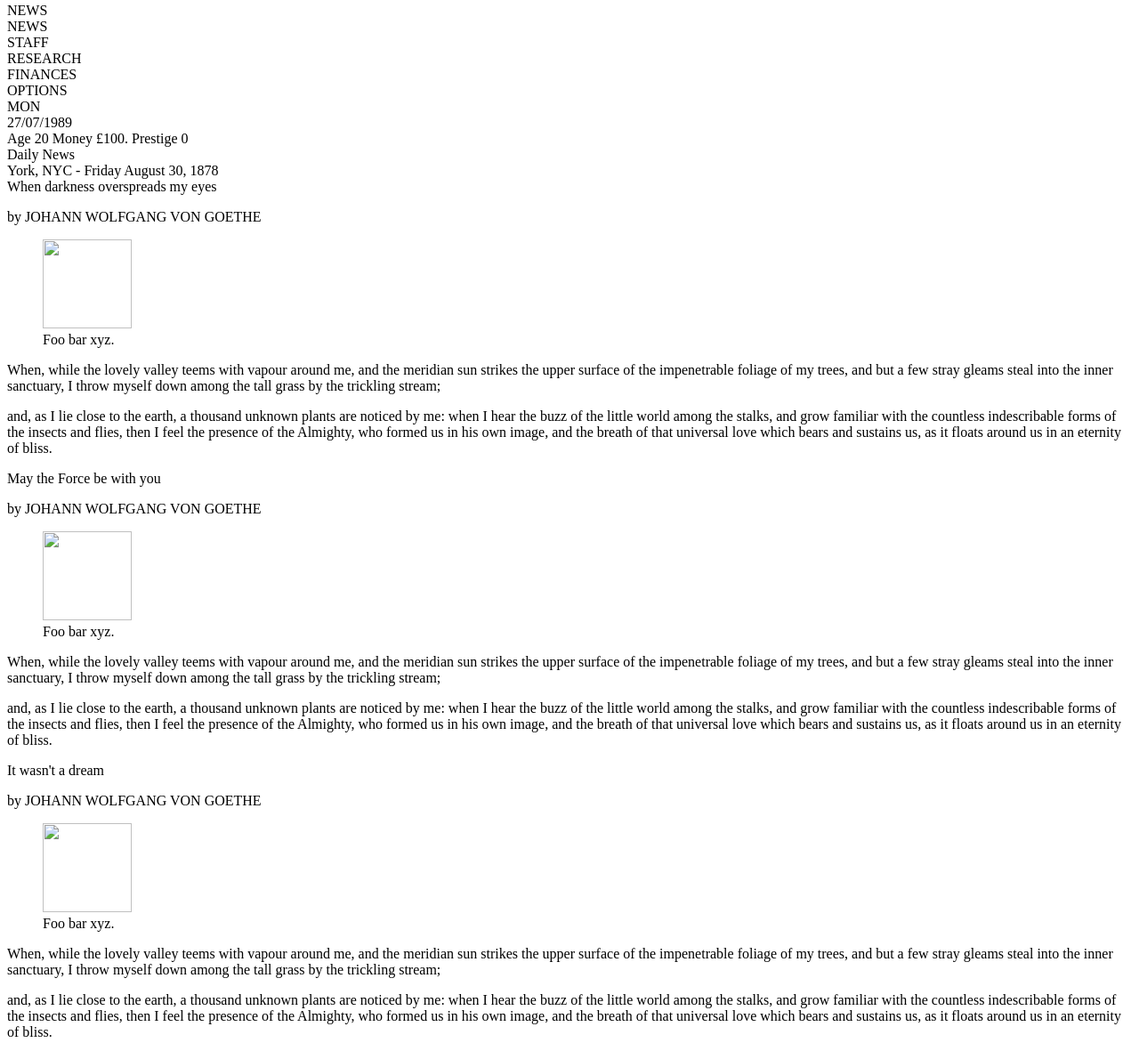
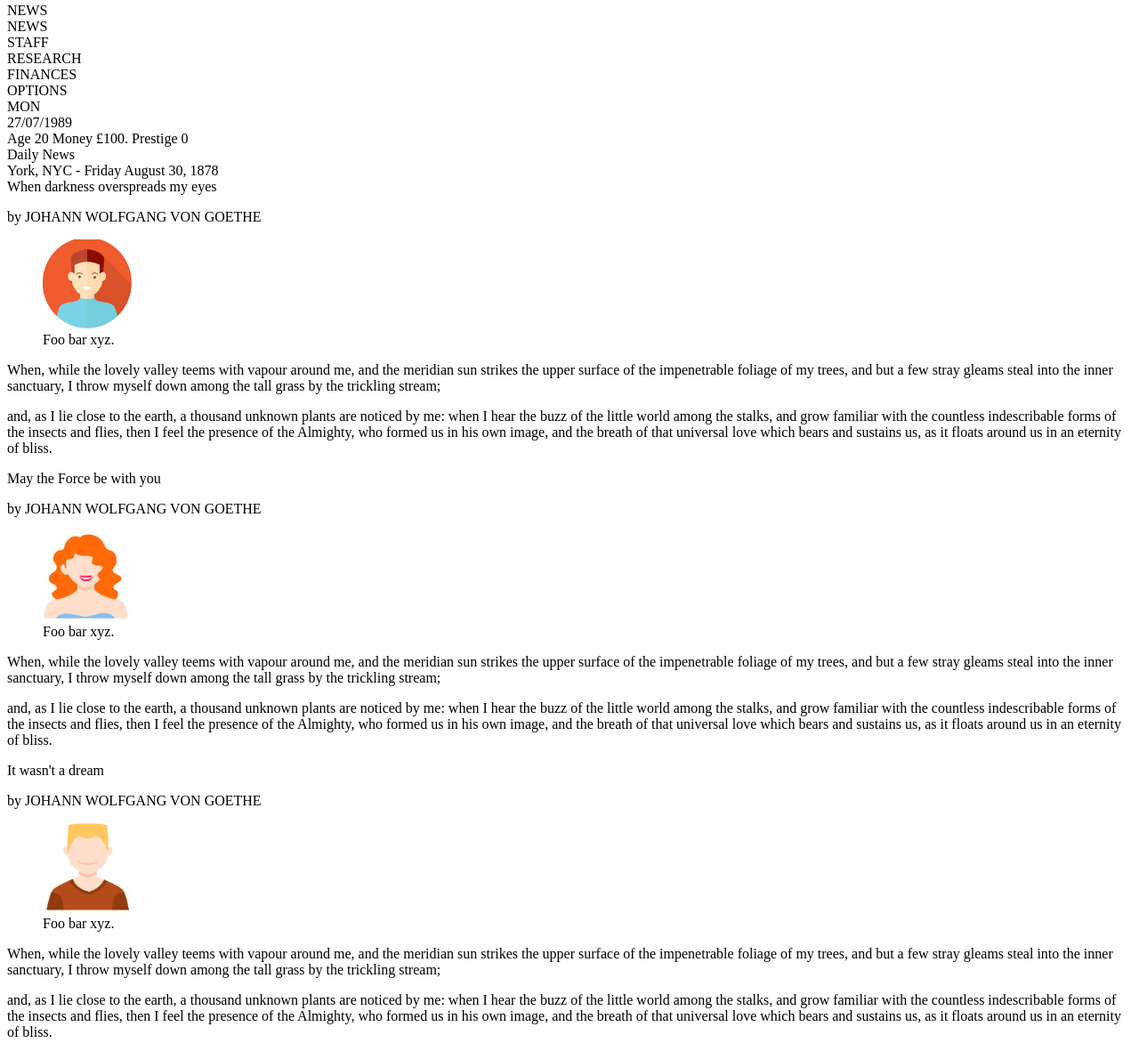
Before and after one commit to jscott1989/IndustrialRevolution, a website: page src/views/index.html in a window 1280 px wide. Shown: the part 5-1177 px from the top of the page at 89% size. Drawn offline with Linux system fonts and the light colour scheme.

```diff
--- a/src/views/index.html
+++ b/src/views/index.html
@@ -99,7 +99,7 @@
                         </div>
 
                         <figure class="figure" id="alignright">
-                            <img class="media" src="/assets/1.png", width="100px", height="100px">
+                            <img class="media" src="/assets/people/1.png", width="100px", height="100px">
                             <figcaption class="figcaption">Foo bar xyz.</figcaption>
                         </figure>
 
@@ -119,7 +119,7 @@
                         </div>
 
                         <figure class="figure" id="alignleft">
-                            <img class="media" src="/assets/33.png", width="100px", height="100px">
+                            <img class="media" src="/assets/people/33.png", width="100px", height="100px">
                             <figcaption class="figcaption">Foo bar xyz.</figcaption>
                         </figure>
 
@@ -139,7 +139,7 @@
                         </div>
 
                         <figure class="figure" id="alignright">
-                            <img class="media" src="/assets/25.png", width="100px", height="100px">
+                            <img class="media" src="/assets/people/25.png", width="100px", height="100px">
                             <figcaption class="figcaption">Foo bar xyz.</figcaption>
                         </figure>
 
```
